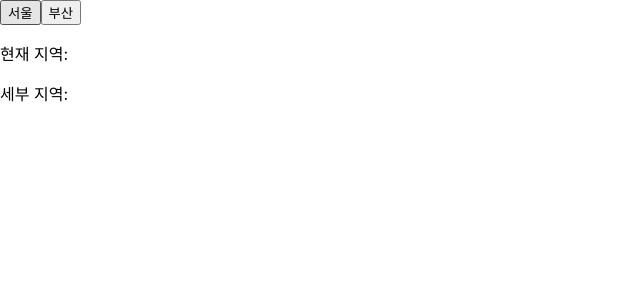
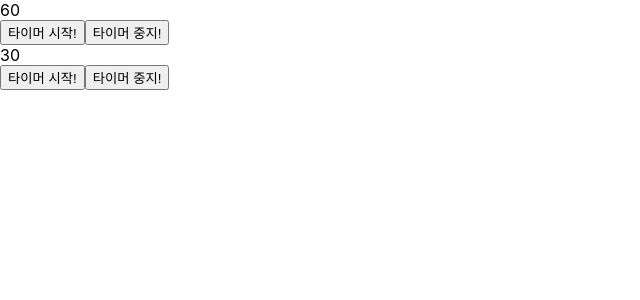
Before and after one commit to Suhyxn/ReactLiveStudy, a React (Create React App) app: page / in a window 1280 px wide. Shown: the top 300 px of the page, without its empty margins (0-640 px from the left). Built offline with nearby package versions, Linux system fonts and the light colour scheme.

Commit message:
React 타이머 만들기

```diff
--- a/src/App.js
+++ b/src/App.js
@@ -1,9 +1,10 @@
-import Loading from './components/Loading'
+import Timer from './components/Timer'
 
 function App() {
   return (
     <div className='App'>
-      <Loading />
+      <Timer s={60}/>
+      <Timer s={30}/>
     </div>
   );
 }
--- /dev/null
+++ b/src/components/Timer.js
@@ -0,0 +1,23 @@
+import React, { useEffect, useState } from 'react'
+
+function Timer({s}) {
+  const [seconds, setSeconds] = useState(s)
+  const [isClicked, setIsClicked] = useState(false)
+
+  useEffect(() => {
+    if (isClicked) {
+      const countDown = setTimeout(() => {setSeconds(seconds - 1)}, 1000)
+      return () => clearTimeout(countDown)
+    }
+  }, [seconds, isClicked])
+
+  return (
+    <>
+    <div>{ seconds }</div>
+    <button onClick={() => setIsClicked(true)}>타이머 시작!</button>
+    <button onClick={() => setIsClicked(false)}>타이머 중지!</button>
+    </>
+  )
+}
+
+export default Timer
```
